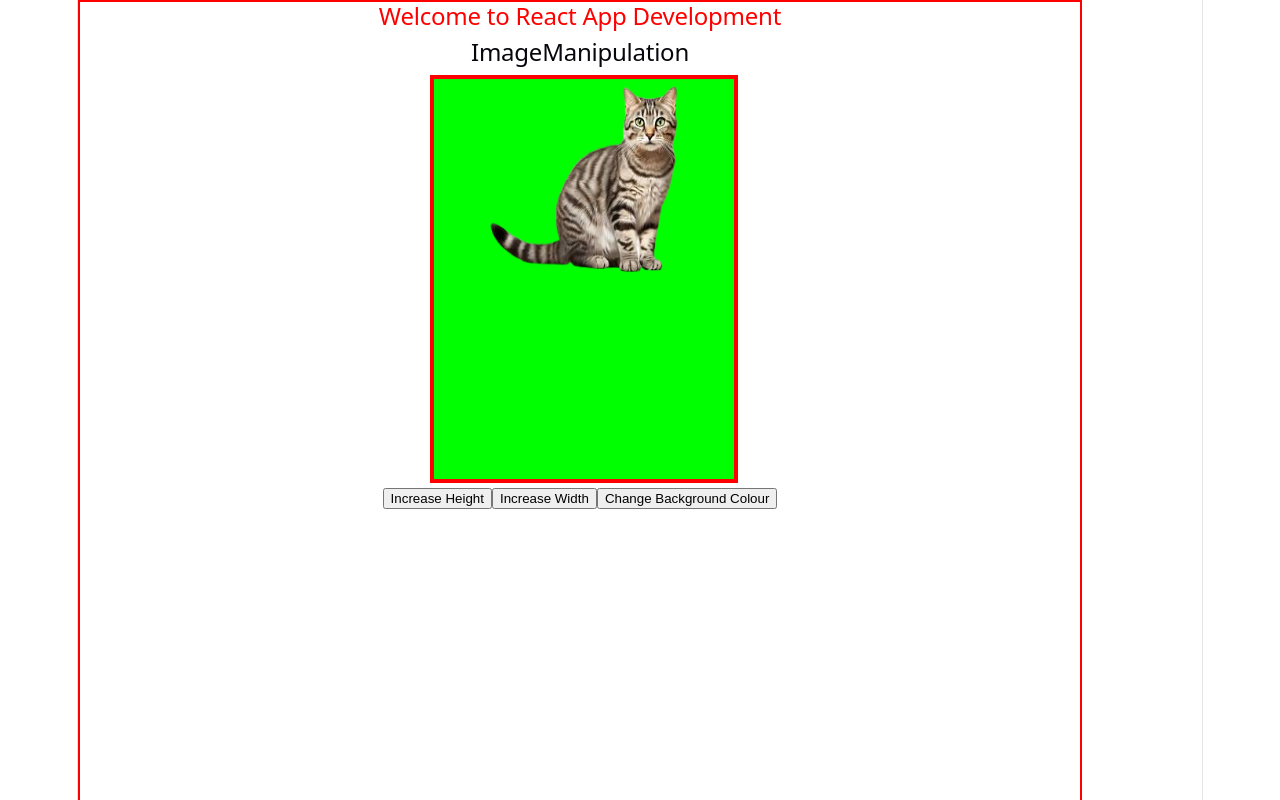
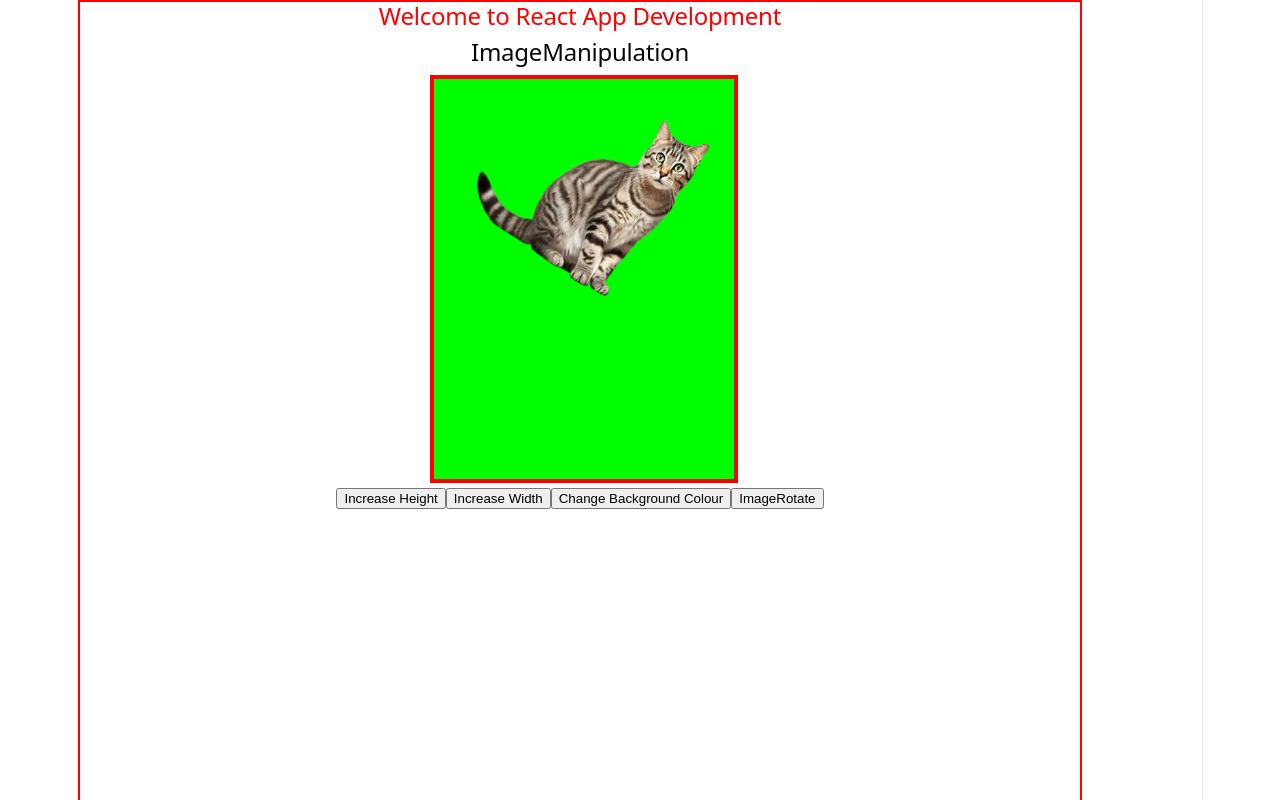
Before and after one commit to RiddhimaAgarwal28/FSD_CSE24_2026, a React (Vite) app in the folder React Vite/: page / in a window 1280 px wide. Shown: the top 800 px of the page. Built offline with nearby package versions, Linux system fonts and the light colour scheme.

Commit message:
Added the funstion to rotate image

```diff
--- a/React Vite/src/components/ImageManipulation.jsx
+++ b/React Vite/src/components/ImageManipulation.jsx
@@ -7,6 +7,7 @@
     const[red,setRed]=useState(0)
     const[green,setGreen]=useState(255)
     const[blue,setBlue]=useState(0)
+    const[catAngle,setCatAngle]=useState(30);
 
     function increaseHeight() {
         setCatHeight(catHeight+10);
@@ -18,18 +19,21 @@
         setRed(Math.random()*255);
         setGreen(Math.random()*255);
         setBlue(Math.random()*255)
-
+    }
+    function imageRotate(){
+        setCatAngle(catAngle+30);
     }
   return (
     <div>
         <h2>ImageManipulation</h2>
         <div style={{backgroundColor:`rgb(${red},${green},${blue})`,height:'400px', width:'300px', border:'4px solid red',marginLeft:'350px'}}>
-            <img src={cat} height={catHeight} width={catWidth}/>
+            <img src={cat} height={catHeight} width={catWidth} style={{transform:`rotate(${catAngle}deg)`}}/>
         </div>
         <div>
             <button onClick={increaseHeight}>Increase Height</button>
             <button onClick={increaseWidth}>Increase Width</button>
             <button onClick={changeBGColor}>Change Background Colour</button>
+            <button onClick={imageRotate}>ImageRotate</button>
         </div>
     </div>
   )
```
